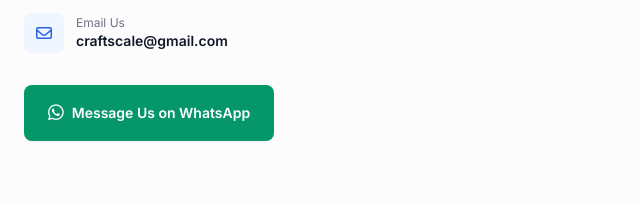
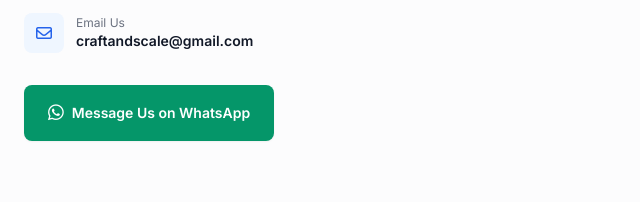
Before and after one commit to suhaibks/Craft-Scale, a plain HTML site: page index.html in a window 1280 px wide. Shown: the part 3264-3466 px from the top of the page, 0-640 px from the left. Drawn offline with nearby package versions, Linux system fonts and the light colour scheme.

Commit message:
Update contact email from craftscale to craftandscale

```diff
--- a/index.html
+++ b/index.html
@@ -431,7 +431,7 @@
                 </div>
                 <div>
                   <div class="text-xs text-gray-500 font-normal">Email Us</div>
-                  <span class="font-semibold">craftscale@gmail.com</span>
+                  <span class="font-semibold">craftandscale@gmail.com</span>
                 </div>
               </a>
             </div>
```
